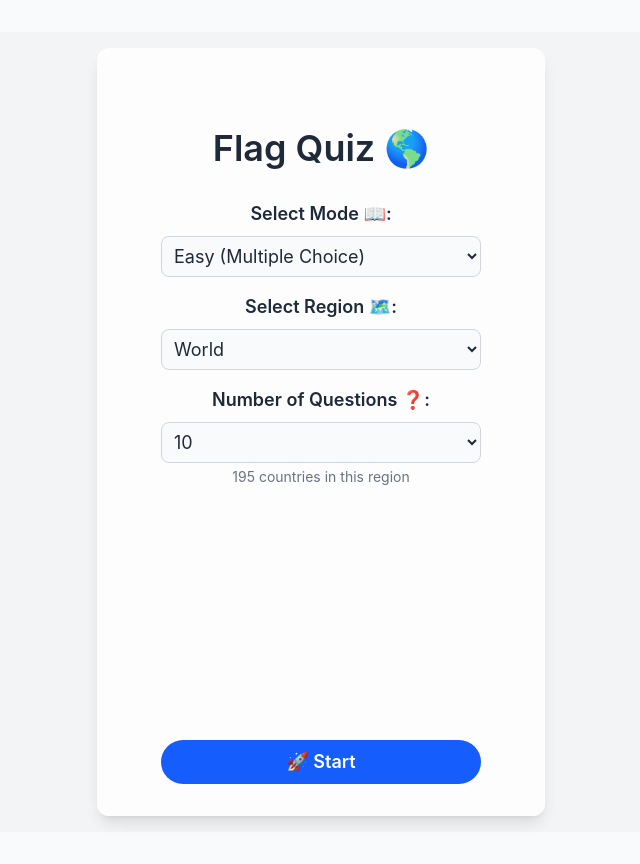
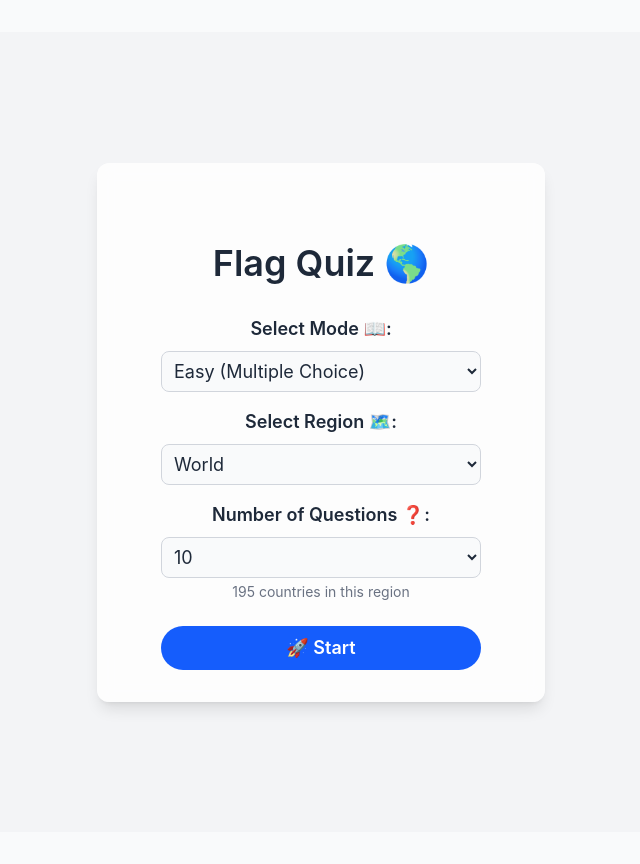
Before and after one commit to toyoshun/flag-quiz, a React (Vite) app: page / in a window 1280 px wide. Shown: the whole page, without its empty margins (319-959 px from the left). Built offline with nearby package versions, Linux system fonts and the light colour scheme.

Commit message:
Allow card to shrink to fit content

```diff
--- a/src/index.css
+++ b/src/index.css
@@ -79,7 +79,8 @@ body {
 
 .card {
   @apply relative w-full max-w-md bg-white/80 backdrop-blur rounded-xl shadow-lg p-6 sm:p-8 text-center pt-16 sm:pt-20;
-  height: calc(100svh - 2rem);
+  /* allow the card to shrink when there's little content but never exceed the viewport */
+  max-height: calc(100svh - 2rem);
   display: flex;
   flex-direction: column;
   overflow-y: auto;
```
